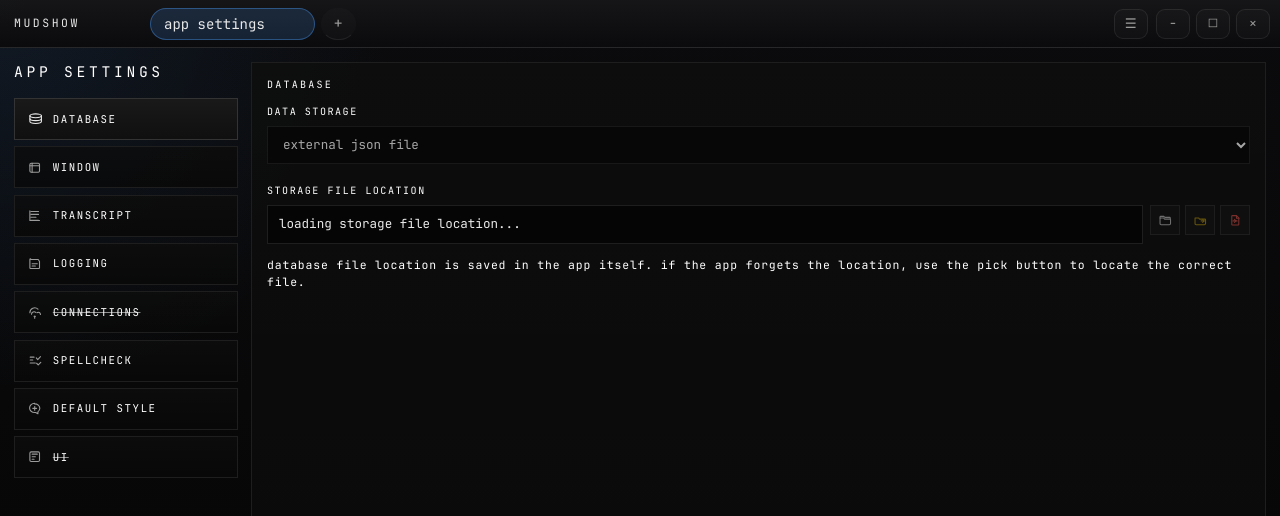
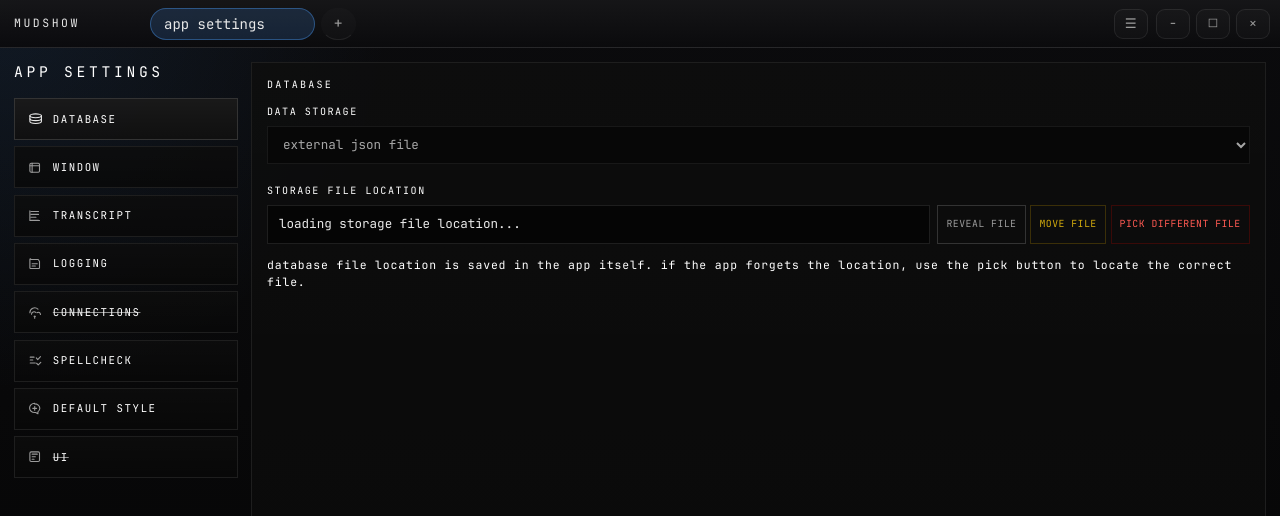
Before and after one commit to kspdrgn/MUDShow, a Svelte app: page / in a window 1280 px wide. Both pictures are taken after a click on the button "⚙️ OPEN APP SETTINGS". Shown: the top 516 px of the page. Built offline with nearby package versions, Linux system fonts and the light colour scheme.

Commit message:
separate the database file location ui tiny buttons too. timestamp log status messages in the log. grab handle should be full size on all docks.

```diff
--- a/frontend/app.css
+++ b/frontend/app.css
@@ -1673,11 +1673,12 @@ body {
   color: #fff;
 }
 
-.logging-modal .storage-location-actions .btn.warning {
+.btn.warning {
+  border-color: var(--warning-dim);
   color: var(--warning);
 }
 
-.logging-modal .storage-location-actions .btn.warning:hover {
+.btn.warning:hover {
   color: var(--warning);
   border-color: var(--warning);
   background: var(--warning-dim);
@@ -1948,12 +1949,39 @@ body {
   --dv-spacing-padding: 0px;
 }
 
-/* The spaced Dockview theme allocates a 10px split gap but positions its
-   default 4px sash 3px into that gap. Cover the full gap with the resize
-   target so there is no dead zone above or below it. */
-.play-dockview-sandbox-root .dv-split-view-container.dv-vertical > .dv-sash-container > .dv-sash {
-  height: 10px;
-  margin-top: -3px;
+/* Dockview's spaced theme allocates a 10px split gap around its native 4px
+   sash. Keep the native sash geometry, but make the remaining gap part of the
+   same interactive and visible affordance. */
+.play-dockview-sandbox-root {
+  --mud-dockview-sash-hit-inset: 3px;
+}
+
+.play-dockview-sandbox-root .dv-split-view-container .dv-sash:not(.dv-disabled)::before {
+  content: '';
+  position: absolute;
+  background: transparent;
+  cursor: inherit;
+  transition:
+    background-color var(--dv-active-sash-transition-duration, 0.1s) ease-in-out;
+}
+
+.play-dockview-sandbox-root .dv-split-view-container.dv-vertical > .dv-sash-container > .dv-sash:not(.dv-disabled)::before {
+  top: calc(-1 * var(--mud-dockview-sash-hit-inset));
+  bottom: calc(-1 * var(--mud-dockview-sash-hit-inset));
+  left: 0;
+  right: 0;
+}
+
+.play-dockview-sandbox-root .dv-split-view-container.dv-horizontal > .dv-sash-container > .dv-sash:not(.dv-disabled)::before {
+  top: 0;
+  bottom: 0;
+  left: calc(-1 * var(--mud-dockview-sash-hit-inset));
+  right: calc(-1 * var(--mud-dockview-sash-hit-inset));
+}
+
+.play-dockview-sandbox-root .dv-split-view-container .dv-sash:not(.dv-disabled):hover::before,
+.play-dockview-sandbox-root .dv-split-view-container .dv-sash:not(.dv-disabled):active::before {
+  background-color: var(--dv-active-sash-color, transparent);
 }
 
 .play-dockview-sandbox-shell {
--- a/frontend/src/lib/components/settings/SettingsPage.svelte
+++ b/frontend/src/lib/components/settings/SettingsPage.svelte
@@ -160,45 +160,33 @@
               <div class="storage-location-actions">
                 <button
                   type="button"
-                  class="icon-button"
+                  class="btn"
                   title="Open the database folder."
                   aria-label="Open the database folder."
                   disabled={settings.storageFilePath === null}
                   on:click={handleRevealStorageLocation}
                 >
-                  <svg viewBox="0 0 24 24" aria-hidden="true">
-                    <path d="M3.5 8.5h6l1.8 2H20.5a1 1 0 0 1 1 1v6.5a2 2 0 0 1-2 2h-14a2 2 0 0 1-2-2V9.5a1 1 0 0 1 1-1Z" />
-                    <path d="M3.5 8.5V6.75a1 1 0 0 1 1-1H10l1.75 1.75H20a1 1 0 0 1 1 1V10" />
-                  </svg>
+                  reveal file
                 </button>
                 <button
                   type="button"
-                  class="icon-button warning"
+                  class="btn warning"
                   title="Move the database file to a new location."
                   aria-label="Move the database file to a new location."
                   disabled={settings.storageFilePath === null}
                   on:click={handleMoveStorageLocation}
                 >
-                  <svg viewBox="0 0 24 24" aria-hidden="true">
-                    <path d="M3.5 8.5h6l1.8 2H20.5a1 1 0 0 1 1 1v6.5a2 2 0 0 1-2 2h-14a2 2 0 0 1-2-2V9.5a1 1 0 0 1 1-1Z" />
-                    <path d="M14 13.5h5" />
-                    <path d="m16.5 11 2.5 2.5-2.5 2.5" />
-                  </svg>
+                  move file
                 </button>
                 <button
                   type="button"
-                  class="icon-button danger"
+                  class="btn danger"
                   title="Pick a different database file. Discards the current file!"
                   aria-label="Pick a different database file. Discards the current file!"
                   disabled={settings.storageFilePath === null}
                   on:click={handlePickStorageLocation}
                 >
-                  <svg viewBox="0 0 24 24" aria-hidden="true">
-                    <path d="M7.5 4.5h7l4 4v11a1 1 0 0 1-1 1h-10a1 1 0 0 1-1-1v-14a1 1 0 0 1 1-1Z" />
-                    <path d="M14.5 4.5V9h4.5" />
-                    <path d="M8.5 13.5h7" />
-                    <path d="m11 11 2.5 2.5-2.5 2.5" />
-                  </svg>
+                  pick different file
                 </button>
               </div>
             </div>
--- a/frontend/src/lib/logging.ts
+++ b/frontend/src/lib/logging.ts
@@ -46,3 +46,8 @@ export function stripTranscriptForLog(text: string): string {
     .replace(/\r+\n/g, '\n')
     .replace(/[\x00-\x08\x0b\x0c\x0e-\x1f\x7f]/g, '');
 }
+
+/** Add an unambiguous UTC timestamp to an app-generated status message. */
+export function formatStatusMessageForLog(text: string, date = new Date()): string {
+  return `[${date.toISOString()}] ${text}`;
+}
--- a/frontend/src/lib/session-world-transcript.ts
+++ b/frontend/src/lib/session-world-transcript.ts
@@ -5,7 +5,12 @@ import {
   type DebugConsoleDirection,
 } from './debug-console';
 import { appServices } from './app-services';
-import { generateLogFilename, getLogFileName, stripTranscriptForLog } from './logging';
+import {
+  formatStatusMessageForLog,
+  generateLogFilename,
+  getLogFileName,
+  stripTranscriptForLog,
+} from './logging';
 import { isTauriAvailable, invoke } from './tauri';
 import { nextFrame, scrollElementToBottom } from './session-dom';
 import type { SessionState } from './session-state';
@@ -163,7 +168,8 @@ export function createWorldTranscriptActions({
     });
     noteOutputActivity(tabId);
 
-    const logText = stripTranscriptForLog(text);
+    const strippedText = stripTranscriptForLog(text);
+    const logText = strippedText.length > 0 ? formatStatusMessageForLog(strippedText) : '';
     if (isTauriAvailable() && session.loggingActive && session.logFilePath && logText.length > 0) {
       void enqueueLogWrite(tabId, async () => {
         await invoke('append_session_log', {
```
Also changed, not shown: spec/logging.md (+1 -0 lines), spec/settings.md (+3 -3 lines), 1 other file (tests, documents, lock files or other folders).
